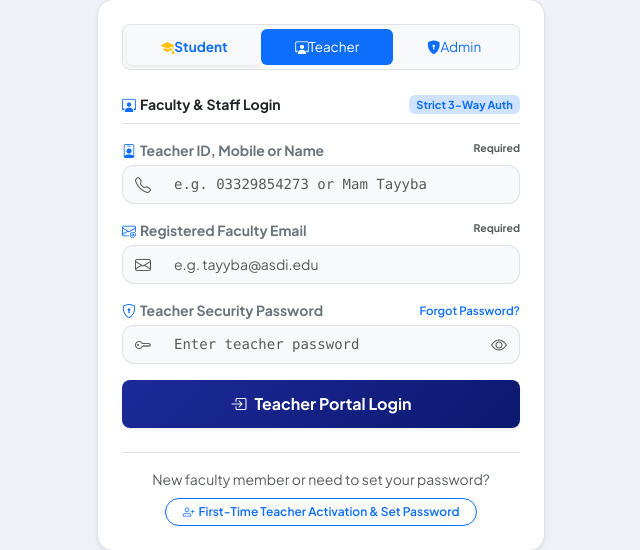
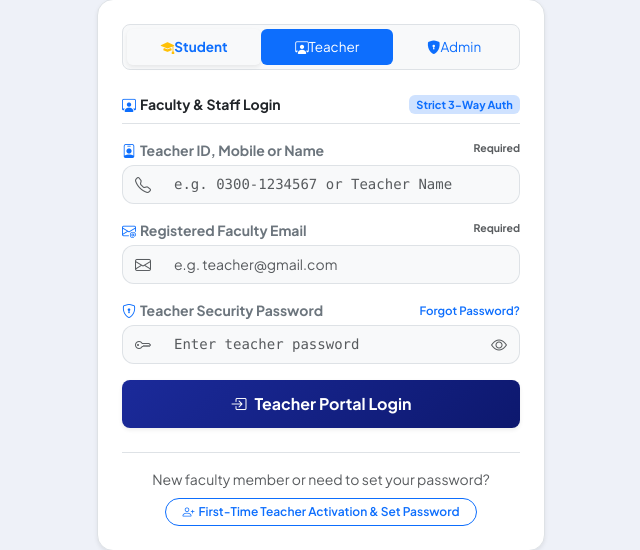
Before and after one commit to waleed903/ASIAN-SKILL-DEVELOPMENT-INSTITUDE, a Flask app: page /login in a window 1280 px wide, after a click on "Teacher". Shown: the part 298-848 px from the top of the page, without its empty margins (319-959 px from the left). Run offline with Flask 3, Linux system fonts and the light colour scheme; data comes from the database, SQL or seed files in the repository.

Commit message:
Replace specific personal names, numbers and emails in placeholders with standard examples

```diff
--- a/templates/dashboard.html
+++ b/templates/dashboard.html
@@ -415,7 +415,7 @@
             <label class="form-label small fw-semibold text-secondary mb-1">Registered Student Email</label>
             <div class="input-group input-group-sm">
               <span class="input-group-text bg-light text-muted"><i class="bi bi-envelope"></i></span>
-              <input type="email" name="email" class="form-control" value="{{ student.email or '' }}" placeholder="e.g. shafaq@asdi.edu" required>
+              <input type="email" name="email" class="form-control" value="{{ student.email or '' }}" placeholder="e.g. student@gmail.com" required>
             </div>
           </div>
 
--- a/templates/login.html
+++ b/templates/login.html
@@ -213,7 +213,7 @@
                 class="form-control bg-light border-start-0 py-2 font-monospace"
                 id="staff_input"
                 name="staff_input"
-                placeholder="e.g. 03329854273 or Mam Tayyba"
+                placeholder="e.g. 0300-1234567 or Teacher Name"
                 required
                 style="border-radius: 0 12px 12px 0; font-size: 14px;"
               >
@@ -235,7 +235,7 @@
                 class="form-control bg-light border-start-0 py-2"
                 id="staff_email"
                 name="staff_email"
-                placeholder="e.g. tayyba@asdi.edu"
+                placeholder="e.g. teacher@gmail.com"
                 required
                 style="border-radius: 0 12px 12px 0; font-size: 14px;"
               >
@@ -340,7 +340,7 @@
                 class="form-control bg-light border-start-0 py-2"
                 id="admin_email"
                 name="admin_email"
-                placeholder="e.g. admin@asdi.edu"
+                placeholder="e.g. admin@gmail.com"
                 required
                 style="border-radius: 0 12px 12px 0; font-size: 14px;"
               >
@@ -431,7 +431,7 @@
             <label class="form-label small fw-bold text-secondary mb-1">Registered Admission Mobile No (or CNIC)</label>
             <div class="input-group">
               <span class="input-group-text bg-light text-muted"><i class="bi bi-telephone"></i></span>
-              <input type="text" name="act_phone" class="form-control" placeholder="e.g. 03118386393" required>
+              <input type="text" name="act_phone" class="form-control" placeholder="e.g. 03001234567" required>
             </div>
             <div class="form-text" style="font-size: 11px;">Admission record se match hona zaroori hai.</div>
           </div>
@@ -441,7 +441,7 @@
             <label class="form-label small fw-bold text-secondary mb-1">Your Official Email Address</label>
             <div class="input-group">
               <span class="input-group-text bg-light text-muted"><i class="bi bi-envelope-at"></i></span>
-              <input type="email" name="act_email" class="form-control" placeholder="e.g. shafaq@gmail.com" required>
+              <input type="email" name="act_email" class="form-control" placeholder="e.g. student@gmail.com" required>
             </div>
             <div class="form-text" style="font-size: 11px;">Login ke waqt yeh Email use hoga.</div>
           </div>
@@ -501,7 +501,7 @@
             <label class="form-label small fw-bold text-secondary mb-1">Registered Mobile Number ya Email</label>
             <div class="input-group">
               <span class="input-group-text bg-light text-muted"><i class="bi bi-shield-lock"></i></span>
-              <input type="text" name="reset_auth" class="form-control" placeholder="e.g. 03118386393 or email" required>
+              <input type="text" name="reset_auth" class="form-control" placeholder="e.g. 03001234567 or email" required>
             </div>
           </div>
 
@@ -550,7 +550,7 @@
             <label class="form-label small fw-bold text-secondary mb-1">Registered Faculty Mobile No</label>
             <div class="input-group">
               <span class="input-group-text bg-light text-muted"><i class="bi bi-telephone"></i></span>
-              <input type="text" name="act_phone" class="form-control" placeholder="e.g. 03329854273" required>
+              <input type="text" name="act_phone" class="form-control" placeholder="e.g. 03001234567" required>
             </div>
           </div>
 
@@ -558,7 +558,7 @@
             <label class="form-label small fw-bold text-secondary mb-1">Official Faculty Email</label>
             <div class="input-group">
               <span class="input-group-text bg-light text-muted"><i class="bi bi-envelope-at"></i></span>
-              <input type="email" name="act_email" class="form-control" placeholder="e.g. tayyba@asdi.edu" required>
+              <input type="email" name="act_email" class="form-control" placeholder="e.g. teacher@gmail.com" required>
             </div>
           </div>
 
@@ -606,7 +606,7 @@
             <label class="form-label small fw-bold text-secondary mb-1">Registered Faculty Mobile ya Email</label>
             <div class="input-group">
               <span class="input-group-text bg-light text-muted"><i class="bi bi-telephone"></i></span>
-              <input type="text" name="reset_auth" class="form-control" placeholder="e.g. 03329854273 or email" required>
+              <input type="text" name="reset_auth" class="form-control" placeholder="e.g. 03001234567 or email" required>
             </div>
           </div>
 
--- a/templates/online_admission.html
+++ b/templates/online_admission.html
@@ -38,14 +38,14 @@
           <label class="form-label small fw-bold text-secondary mb-1">Full Legal Name *</label>
           <div class="input-group">
             <span class="input-group-text bg-light text-muted"><i class="bi bi-person"></i></span>
-            <input type="text" name="name" class="form-control" placeholder="e.g. MUHAMMAD AHMAD" required>
+            <input type="text" name="name" class="form-control" placeholder="e.g. Student Full Name" required>
           </div>
         </div>
         <div class="col-sm-6">
           <label class="form-label small fw-bold text-secondary mb-1">Father's Name *</label>
           <div class="input-group">
             <span class="input-group-text bg-light text-muted"><i class="bi bi-person-badge"></i></span>
-            <input type="text" name="father_name" class="form-control" placeholder="e.g. TARIQ MEHMOOD" required>
+            <input type="text" name="father_name" class="form-control" placeholder="e.g. Father Name" required>
           </div>
         </div>
       </div>
@@ -55,7 +55,7 @@
           <label class="form-label small fw-bold text-secondary mb-1">Contact Phone (WhatsApp) *</label>
           <div class="input-group">
             <span class="input-group-text bg-light text-muted"><i class="bi bi-telephone"></i></span>
-            <input type="text" name="phone" class="form-control" placeholder="e.g. 0311-8386393" required>
+            <input type="text" name="phone" class="form-control" placeholder="e.g. 0300-1234567" required>
           </div>
         </div>
         <div class="col-sm-6">
```
Also changed, not shown: templates/admin_dashboard.html (+5 -5 lines).
